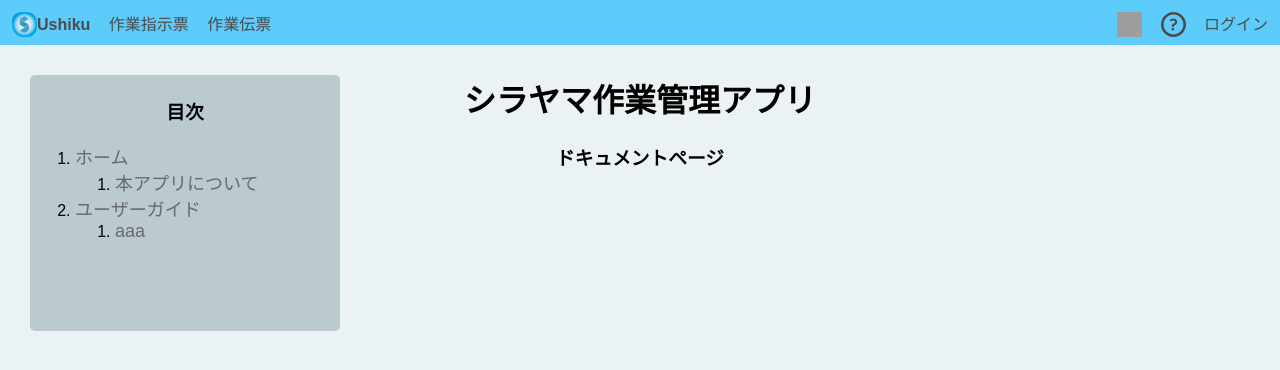
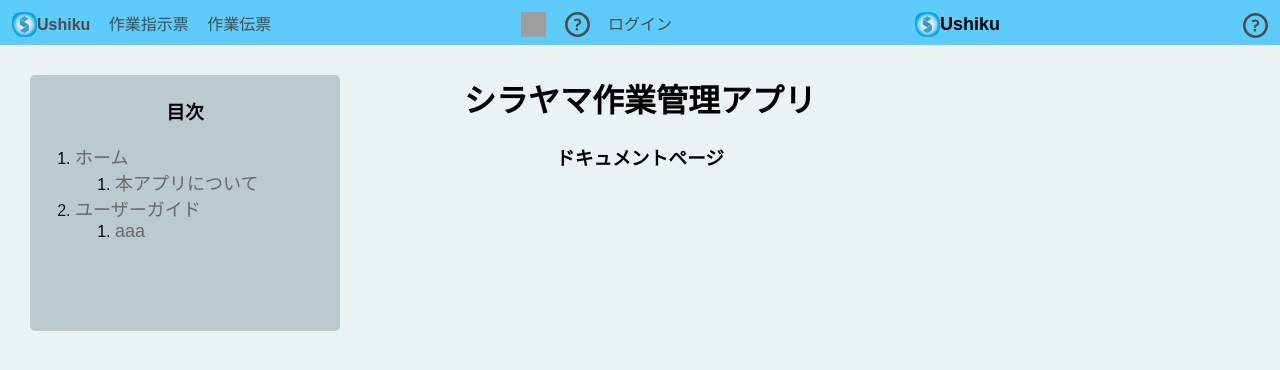
Before and after one commit to Jeshika0815/ushiku_apps, a Django app: template templates/docs_base.html in a window 1280 px wide. Shown: the top 370 px of the page. Run offline with Django 5.2, Linux system fonts and the light colour scheme; the template is opened without the code that fills it, so the values that code supplies are empty; some web fonts are replaced; grey boxes are pictures that could not be loaded.

Commit message:
templates updated 20.5.25.13

```diff
--- a/templates/docs_base.html
+++ b/templates/docs_base.html
@@ -5,7 +5,7 @@
     <meta charset="UTF-8">
     <meta name="viewport" content="width=device-width, initial-scale=1.0">
     <meta name="theme-color" content="#ffffff">
-    <title>{% block title %}作業データ管理システム{% endblock %}</title>
+    <title>{% block title %}Ushiku Docs{% endblock %}</title>
     <link rel="stylesheet" href="{% static 'css/style.css' %}">
     <link rel="shortcut icon" href="{% static 'ico/shirayama_app_mm.png' %}" >
     <link rel="manifest" href="{% static 'pwa/manifest.json' %}">
@@ -41,7 +41,7 @@
             <a href="{% url 'docs:app_docs' %}" class="hm"><img src="{% static 'svgs/question.svg' %}" class="h_icon" alt="ヘルプ"></a>
 
         {% if user.is_authenticated %}
-        <span class="userbox"><img src="{% static 'svgs/user.svg' %}" class="h_icon"> {{ user.id|stringformat:"03d" }} : {{ user.first_name }} {{ user.last_name }} </span>
+        <a href="{% url 'home:user_profile' %}" style="text-decoration: none;"><span class="userbox"><img src="{% static 'svgs/user.svg' %}" class="h_icon"> {{ user.id|stringformat:"03d" }} : {{ user.first_name }} {{ user.last_name }} </span></a>
         <form action="{% url 'logout' %}" method="post" style="display:inline;">
             {% csrf_token %}
             <button type="submit" onclick="return confirm('ログアウトしてもよろしいですか？');">ログアウト</button>
@@ -55,6 +55,15 @@
     {% if request.user.is_superuser %}
     <a href="{% url 'admin:index' %}" class="hm" onclick="return alert('管理画面に移動します。');">アカウント管理</a>
     {% endif %}
+    </div>
+    <div class="hsu printnot hsonl">
+        <img src="{% static 'ico/shirayama_app_mm.png' %}" class="h_icon" alt="HOME"><b style="font-size: large;">Ushiku</b>
+    </div>
+    <div class="hsu printnot hsonl">
+        {% if request.user.is_superuser %}
+        <a href="{% url 'admin:index' %}" class="hm" onclick="return alert('管理画面に移動します。');">アカウント管理</a>
+        {% endif %}
+        <a href="{% url 'docs:app_docs' %}" class="hm"><img src="{% static 'svgs/question.svg' %}" class="h_icon" alt="ヘルプ"></a>
     </div>
     </header>
     <br><br><br>
@@ -82,6 +91,13 @@
         </div>
         </div>
     </main>
+    <div class="menus"><div align="center">
+        <a href="/" class="hm"><img src="{% static 'svgs/home.svg' %}" class="h_icon" alt="HOME"></a>
+        <a href="{% url 'sagyoshiji:work_order_list' %}"class="hm">作業指示票</a>
+        <a href="{% url 'sagyodenpyo:work_logs' %}" class="hm">作業履歴</a>
+        <a href="{% url 'home:user_profile' %}" style="text-decoration: none;"><span class="userbox"><img src="{% static 'svgs/user.svg' %}" class="h_icon" style="border: 1px solid dimgray; border-radius: 10px; padding:3px 5px;"></span></a>
+
+    </div></div>
     <noscript>
         <h1 align="center">Javascriptの設定を確認してください。</h1>
         <p>JavaScriptが無効なため本サイトにアクセスできません。</p>
```
Also changed, not shown: templates/base.html (+14 -3 lines).
